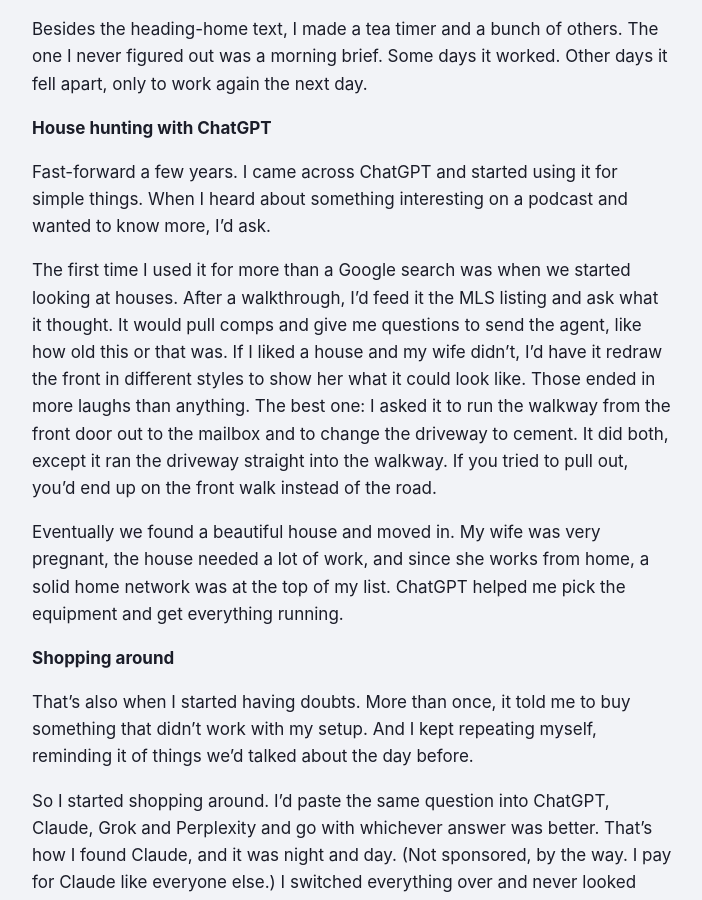
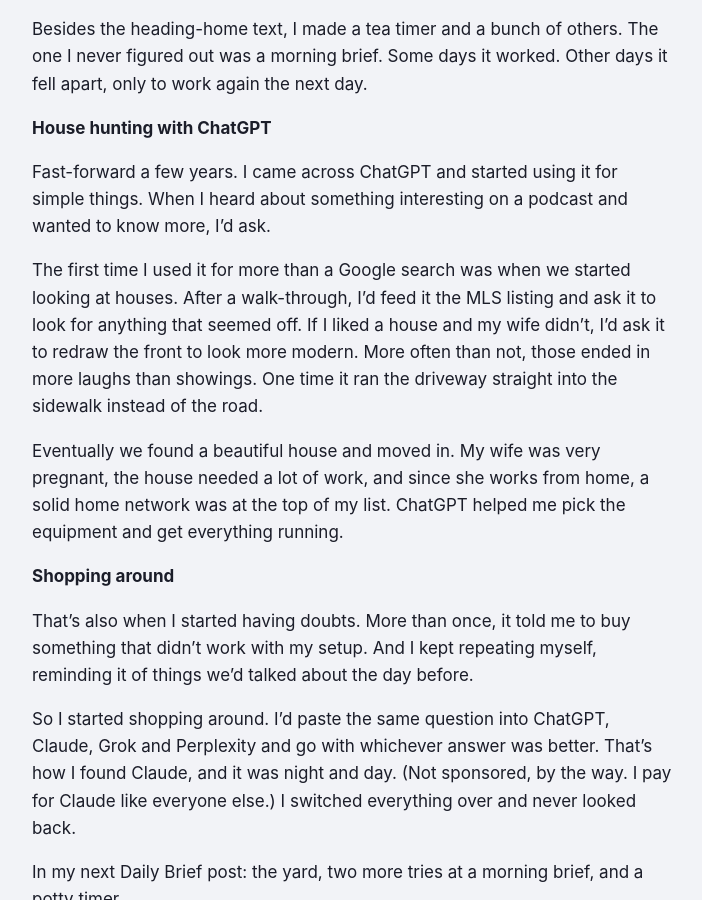
Before and after one commit to steibelapps/steibelapps.github.io, a Jekyll site: the page built from _posts/2026-11-22-before-the-app.md, in a window 1280 px wide and 900 px high, scrolled down 936 px. Shown: the whole window, without its empty margins (288-990 px from the left). Built offline with Jekyll 4.4.1, drawn with Linux system fonts in a browser that asks for light colours.

Commit message:
Nov 22 post: house-hunting paragraph reworded in Joe's words
Co-Authored-By: Claude Opus 5.5 <noreply@anthropic.com>
Claude-Session: https://claude.ai/code/session_012svooy2GteLEcifb4fmAAz

```diff
--- a/_posts/2026-11-22-before-the-app.md
+++ b/_posts/2026-11-22-before-the-app.md
@@ -18,7 +18,7 @@ Besides the heading-home text, I made a tea timer and a bunch of others. The one
 
 Fast-forward a few years. I came across ChatGPT and started using it for simple things. When I heard about something interesting on a podcast and wanted to know more, I'd ask.
 
-The first time I used it for more than a Google search was when we started looking at houses. After a walkthrough, I'd feed it the MLS listing and ask what it thought. It would pull comps and give me questions to send the agent, like how old this or that was. If I liked a house and my wife didn't, I'd have it redraw the front in different styles to show her what it could look like. Those ended in more laughs than anything. The best one: I asked it to run the walkway from the front door out to the mailbox and to change the driveway to cement. It did both, except it ran the driveway straight into the walkway. If you tried to pull out, you'd end up on the front walk instead of the road.
+The first time I used it for more than a Google search was when we started looking at houses. After a walk-through, I'd feed it the MLS listing and ask it to look for anything that seemed off. If I liked a house and my wife didn't, I'd ask it to redraw the front to look more modern. More often than not, those ended in more laughs than showings. One time it ran the driveway straight into the sidewalk instead of the road.
 
 Eventually we found a beautiful house and moved in. My wife was very pregnant, the house needed a lot of work, and since she works from home, a solid home network was at the top of my list. ChatGPT helped me pick the equipment and get everything running.
 
```
